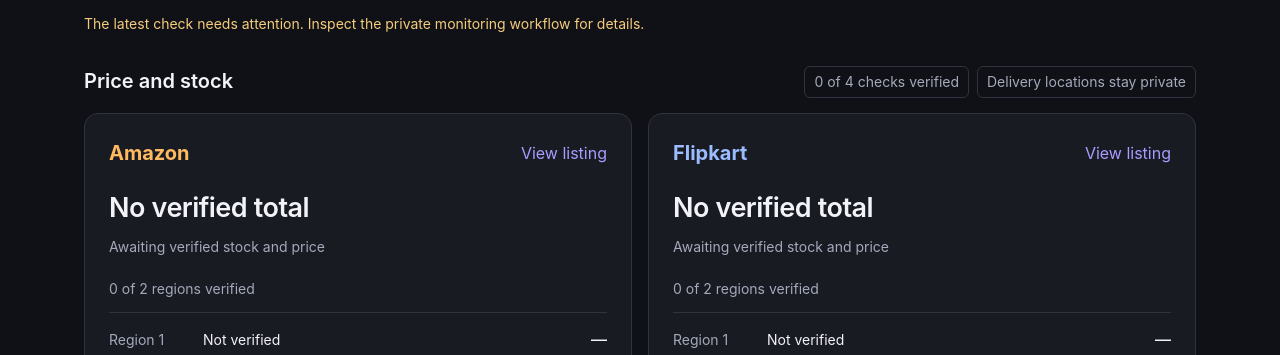
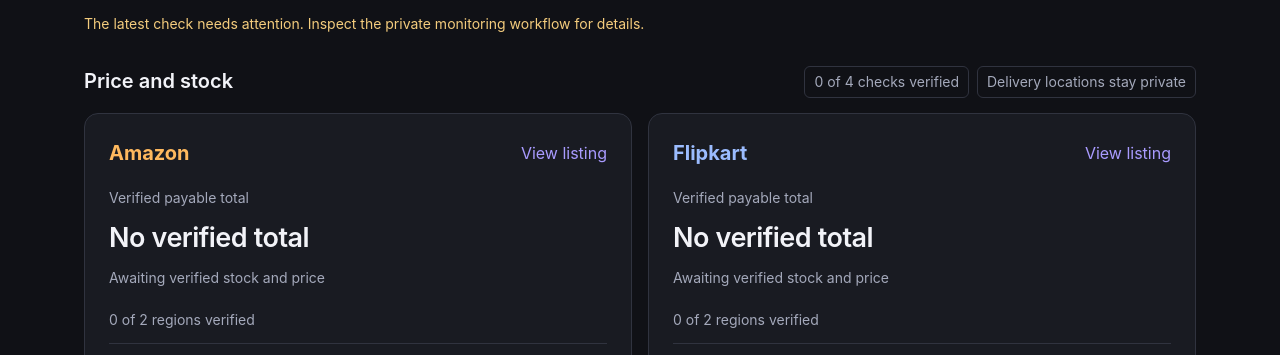
Before and after one commit to Vighneshjs/airpods-offer-watch, a plain HTML site: page index.html in a window 1280 px wide. Shown: the part 408-763 px from the top of the page. Drawn offline with Linux system fonts and the light colour scheme.

Commit message:
Show current listing prices separately from verified payable offers

```diff
--- a/index.html
+++ b/index.html
@@ -22,7 +22,7 @@
     .region-row{border-top:1px solid var(--line);padding:14px 0;display:grid;grid-template-columns:82px 1fr auto;align-items:center;gap:12px}.region{font-size:14px;color:var(--muted)}.stock{font-size:14px}.price{font-size:16px;font-weight:550;white-space:nowrap}.payment{font-size:14px;color:var(--muted);margin:8px 0 20px;min-height:22px}.coverage{color:var(--muted);font-size:14px;margin:0 0 12px}
     .notes{border-top:1px solid var(--line);margin-top:28px;padding-top:22px;display:grid;grid-template-columns:1fr 1fr;gap:24px}.notes h2{font-size:17px}.notes p{font-size:14px;color:var(--muted);margin:8px 0 0}.notes a{font-size:14px}footer{display:flex;justify-content:space-between;flex-wrap:wrap;gap:12px;font-size:14px;color:var(--muted);margin-top:27px}#notice{margin-top:16px;color:var(--amber);font-size:14px;min-height:22px}
     @media(max-width:760px){.shell{padding:22px 16px 36px}.summary{grid-template-columns:1fr 1fr}.summary>.box:first-child{grid-column:1/-1}.retailers,.notes{grid-template-columns:1fr}.box{padding:20px}.heading{align-items:center}header{gap:10px}.public{font-size:14px}.heading h1{font-size:29px}.region-row{grid-template-columns:75px 1fr auto}.section-head{flex-direction:column;align-items:start}}
-    @media(max-width:430px){.heading{display:block}.refresh{margin-top:16px}.summary{grid-template-columns:1fr}.summary>.box:first-child{grid-column:auto}.total{font-size:34px}}
+    @media(max-width:430px){.heading{display:block}.refresh{margin-top:16px}.summary{grid-template-columns:1fr}.summary>.box:first-child{grid-column:auto}.total{font-size:34px}.region-row{grid-template-columns:1fr auto;gap:4px 12px}.region-row .region{grid-column:1;grid-row:1}.region-row .stock{grid-column:1;grid-row:2}.region-row .price{grid-column:2;grid-row:1 / span 2;font-size:15px}}
   </style>
 </head>
 <body>
@@ -69,18 +69,34 @@
         const title = document.createElement('span'); title.className = 'retailer-name ' + name.toLowerCase(); title.textContent = name;
         const link = document.createElement('a'); link.href = links[name]; link.target = '_blank'; link.rel = 'noopener noreferrer'; link.textContent = 'View listing';
         top.append(title, link); box.append(top);
-        const total = document.createElement('div'); total.className = 'retailer-total'; total.textContent = fact && fact.best_offer ? currency(fact.best_offer.best_total) : 'No verified total';
-        const terms = document.createElement('p'); terms.className = 'payment'; terms.textContent = fact && fact.best_offer ? payment(fact.best_offer) : 'Awaiting verified stock and price';
+        const priceLabel = document.createElement('div'); priceLabel.className = 'label';
+        const total = document.createElement('div'); total.className = 'retailer-total';
+        const terms = document.createElement('p'); terms.className = 'payment';
+        if (fact && fact.best_offer) {
+          priceLabel.textContent = 'Best verified total'; total.textContent = currency(fact.best_offer.best_total);
+          terms.textContent = payment(fact.best_offer);
+        } else if (fact && fact.listed_price_verified === true && validTotal(fact.listed_price)) {
+          priceLabel.textContent = 'Listed price'; total.textContent = currency(fact.listed_price);
+          terms.textContent = 'Delivery, fees and card offers are unverified.';
+        } else if (fact && fact.listed_price_varies === true) {
+          priceLabel.textContent = 'Listed price'; total.textContent = 'Varies by region';
+          terms.textContent = 'Listed amounts appear below. Delivery, fees and card offers are unverified.';
+        } else {
+          priceLabel.textContent = 'Verified payable total'; total.textContent = 'No verified total';
+          terms.textContent = 'Awaiting verified stock and price';
+        }
         const coverage = document.createElement('p'); coverage.className = 'coverage';
         const count = fact && Number.isInteger(fact.known_regions) ? fact.known_regions : 0;
         const rows = fact && Array.isArray(fact.regions) ? fact.regions : [{region:'Region 1'}, {region:'Region 2'}];
         coverage.textContent = count + ' of ' + rows.length + ' regions verified';
-        box.append(total, terms, coverage);
+        box.append(priceLabel, total, terms, coverage);
         rows.forEach((item, index) => {
           const row = document.createElement('div'); row.className = 'region-row';
           const verified = item.known === true;
           const stock = verified && item.stock === 'out_of_stock' ? 'Out of stock' : verified && item.stock === 'in_stock' ? 'In stock' : 'Not verified';
-          for (const pair of [['region', 'Region ' + (index + 1)], ['stock', stock], ['price', verified && item.stock === 'in_stock' ? currency(item.best_total) : '—']]) {
+          const rowPrice = verified && item.stock === 'in_stock' ? currency(item.best_total) :
+            item.listed_price_verified === true && validTotal(item.listed_price) ? 'Listed ' + currency(item.listed_price) : '—';
+          for (const pair of [['region', 'Region ' + (index + 1)], ['stock', stock], ['price', rowPrice]]) {
             const span = document.createElement('span'); span.className = pair[0]; span.textContent = pair[1]; row.append(span);
           }
           box.append(row);
```
